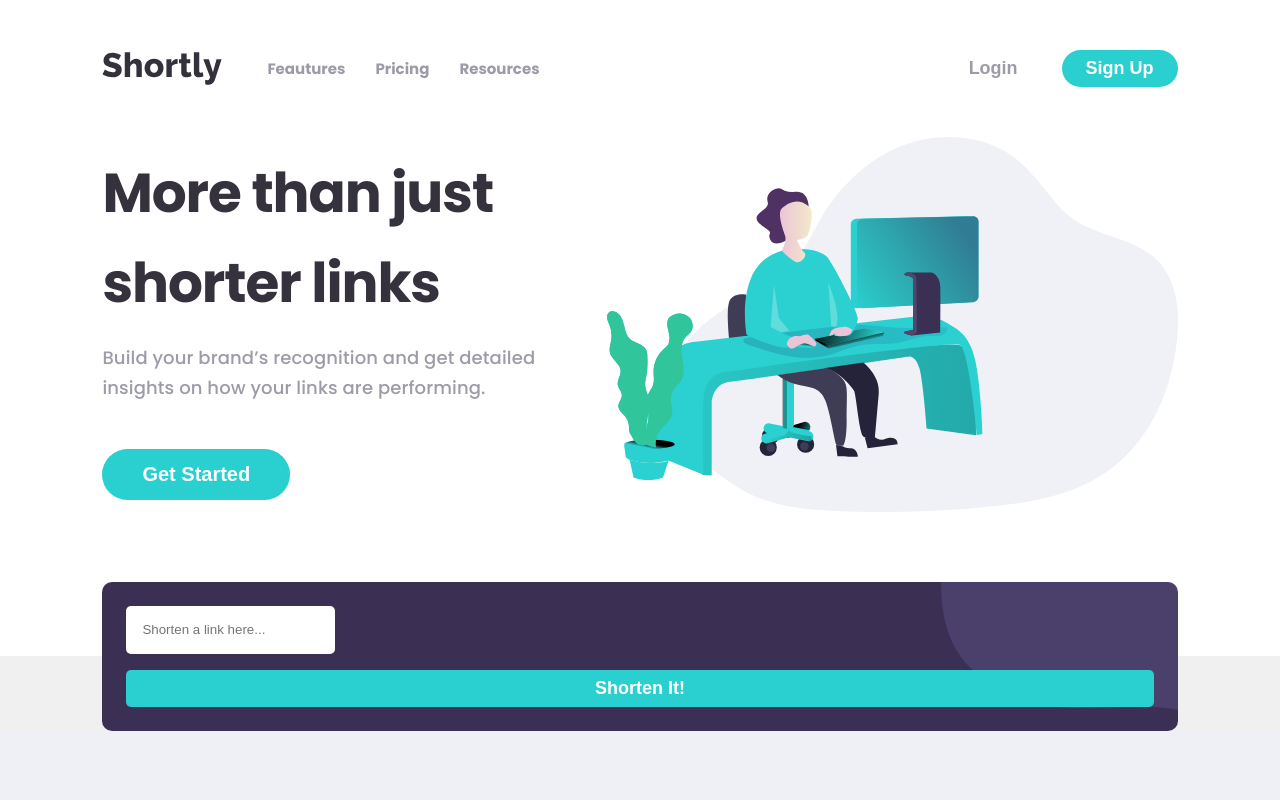
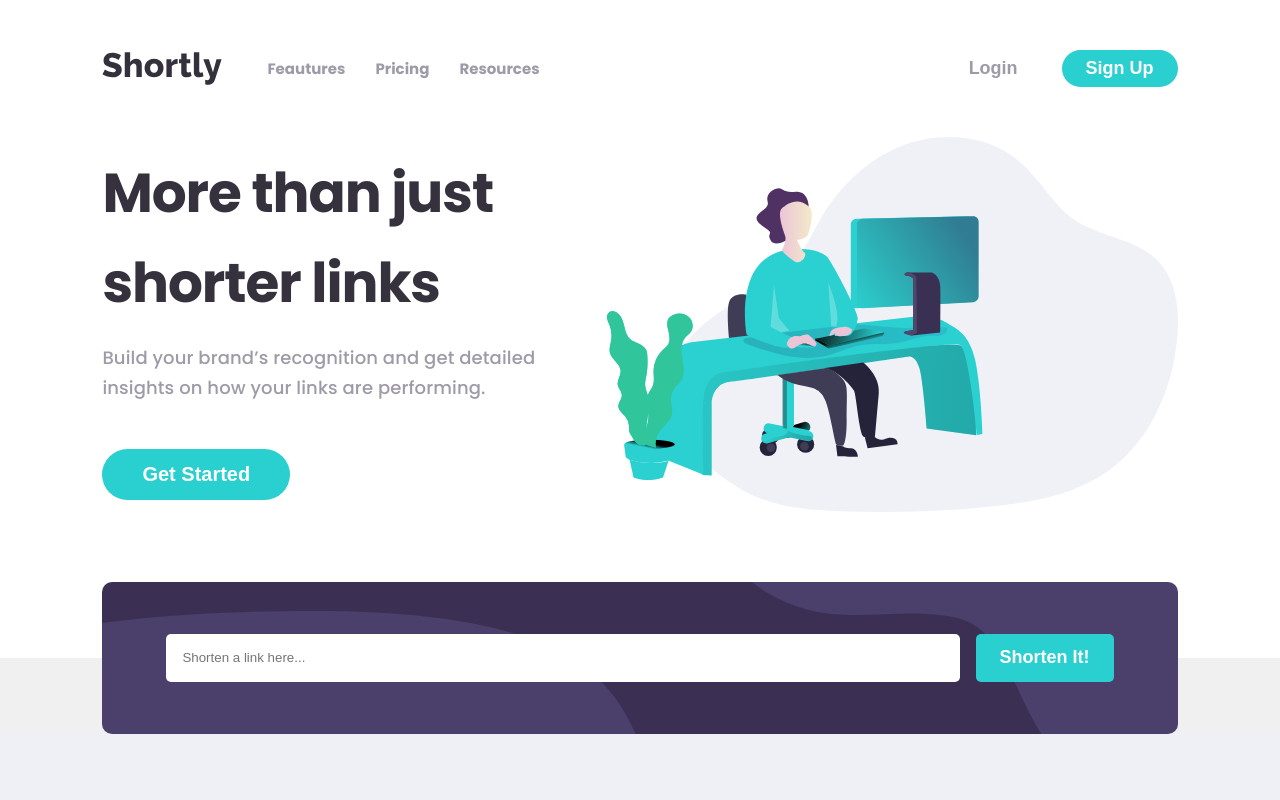
Before and after one commit to BreakingDev24/url-shortening-api-landing-page, a React (Vite) app: page / in a window 1280 px wide. Shown: the top 800 px of the page. Built offline with nearby package versions, Linux system fonts and the light colour scheme.

Commit message:
style(FormSection): update styles for form group and error messages
- Refactor the .formGroup styles for better organization and readability
- Ensure error messages are displayed correctly with absolute positioning
- Adjust media query styles for improved layout on larger screens

```diff
--- a/src/components/FormSection/FormSection.module.scss
+++ b/src/components/FormSection/FormSection.module.scss
@@ -12,12 +12,43 @@
     display: flex;
     flex-direction: column;
     gap: px-to-rem(16);
+  }
+}
 
-    input {
-      line-height: 36px;
-      padding: 6px 16px;
-      border-radius: 5px;
-      border: none;
+.formGroup {
+  flex: 1;
+  display: grid;
+  input {
+    width: 100%;
+    line-height: 36px;
+    padding: 6px 16px;
+    border-radius: 5px;
+    border: none;
+  }
+  input.error {
+    outline: 2px solid $secondary-red;
+  }
+
+  .errorMsg {
+    color: $secondary-red;
+  }
+}
+
+@media (width >= px-to-rem(1000)) {
+  .formContainer {
+    background: url(../../assets/bg-shorten-desktop.svg) no-repeat right top;
+    background-color: $primary-darkViolet;
+    padding: px-to-rem(52) px-to-rem(64);
+    form {
+      flex-direction: row;
+    }
+  }
+  .formGroup {
+    position: relative;
+
+    .errorMsg {
+      position: absolute;
+      top: 100%;
     }
   }
 }
```
